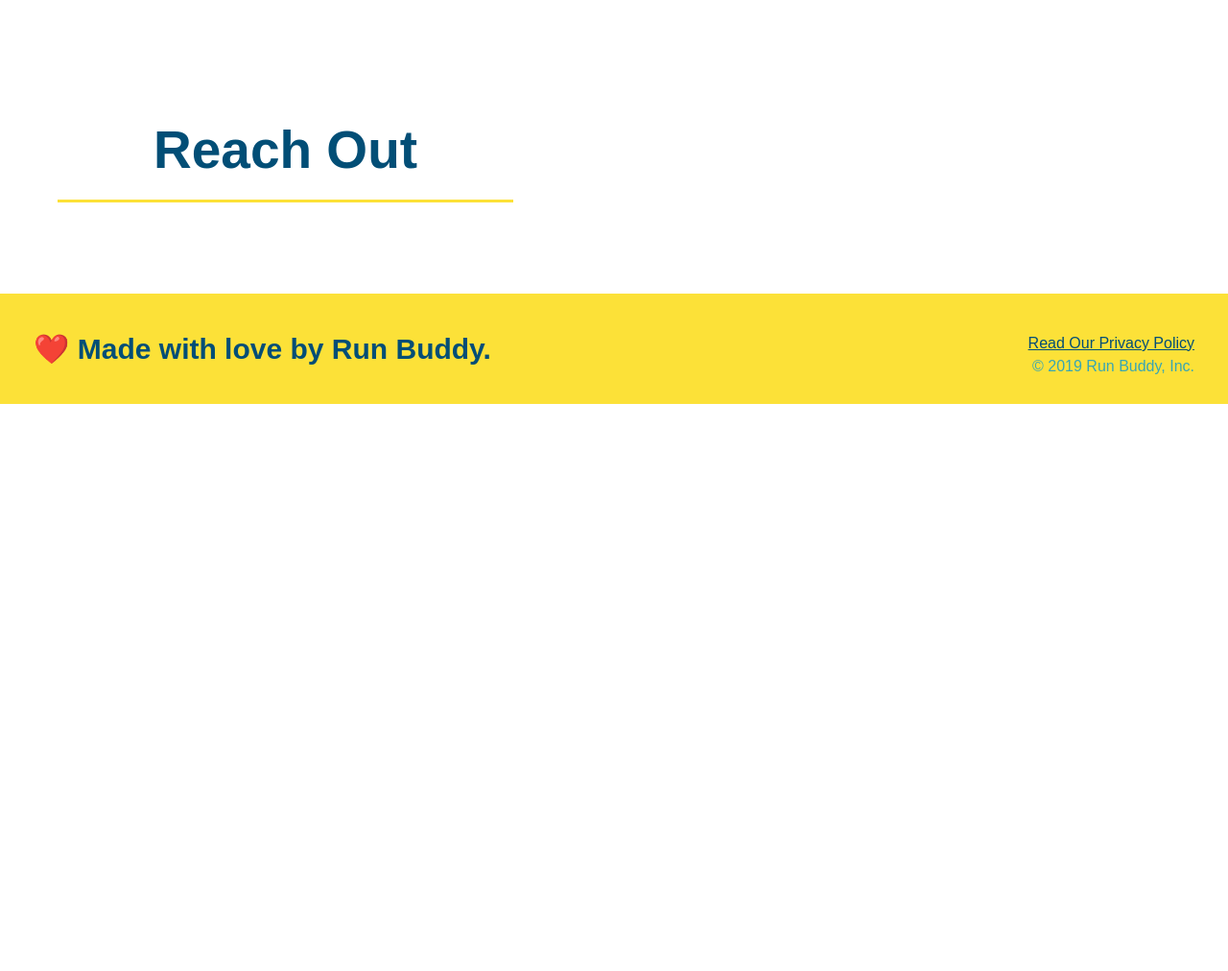
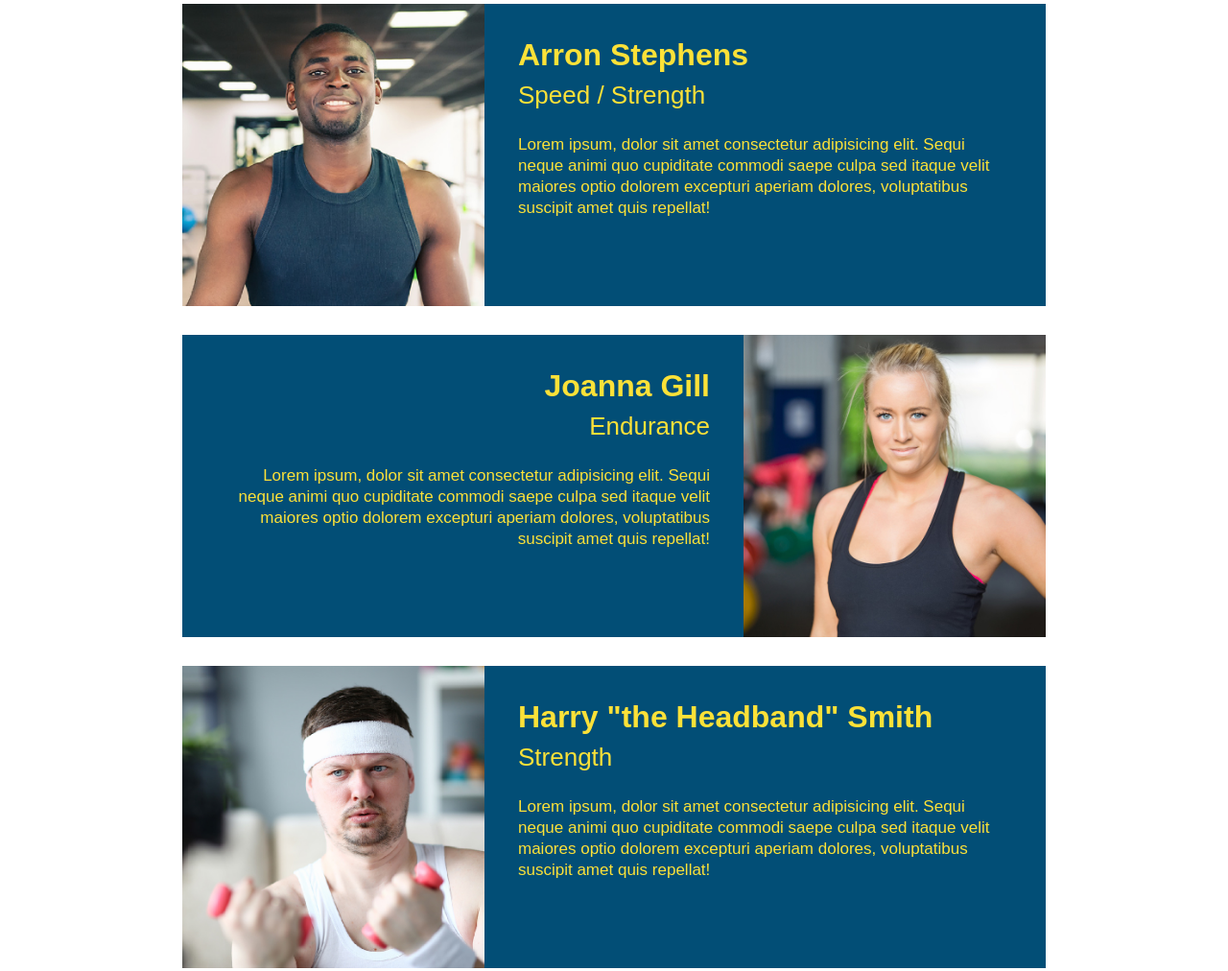
Before and after one commit to scuratolo26/run-buddy, a plain HTML site: page index.html in a window 1280 px wide. Shown: the part 2908-3920 px from the top of the page at 96% size. Before the commit the page ends 3329 px from the top, so only its background shows below. Drawn offline with Linux system fonts and the light colour scheme.

Commit message:
meet the trainers section

```diff
--- a/assets/css/style.css
+++ b/assets/css/style.css
@@ -197,3 +197,50 @@ section {
 .steps span {
     font-size: 38px;
 }
+
+.trainers {
+    text-align: center;
+}
+
+.trainer {
+    width: 900px;
+    margin: 0 auto 30px auto;
+    background: #024e76;
+    color: #fce138;
+    overflow: auto;
+}
+
+.trainer img {
+    width: 35%;
+    float: left;
+}
+
+.trainer-bio {
+    padding: 35px;
+    float: left;
+    width: 65%;
+}
+
+.text-left {
+    text-align: left;
+}
+
+.text-right {
+    text-align: right;
+}
+
+.trainer-bio h3 {
+    font-size: 32px;
+    margin-bottom: 8px;
+}
+
+.trainer-bio h4 {
+    font-weight: lighter;
+    font-size: 26px;
+    margin-bottom: 25px;
+}
+
+.trainer-bio p {
+    font-size: 17px;
+    line-height: 1.3;
+}
--- a/index.html
+++ b/index.html
@@ -106,13 +106,53 @@
 </section>
 
 <!-- "meet the trainers" section -->
-<section id="your-trainers">
+<section id="your-trainers" class="trainers">
     <h2 class="section-title primary-border">Meet The Trainers</h2>
+    <!-- first trainer bio -->
+    <article class="trainer">
+        <img src="./assets/images/trainer-1.jpg" alt="Arron Stephens in his workout clothes, ready to pump iron" />
+        <div class="trainer-bio text-left">
+            <h3>Arron Stephens</h3>
+            <h4>Speed / Strength</h4>
+            <p>
+                Lorem ipsum, dolor sit amet consectetur adipisicing elit. Sequi neque animi quo cupiditate commodi saepe
+                culpa sed
+                itaque velit maiores optio dolorem excepturi aperiam dolores, voluptatibus suscipit amet quis repellat!
+            </p>
+        </div>
+    </article>
+    <!-- second trainer bio -->
+    <article class="trainer">
+        <div class="trainer-bio text-right">
+            <h3>Joanna Gill</h3>
+            <h4>Endurance</h4>
+            <p>
+                Lorem ipsum, dolor sit amet consectetur adipisicing elit. Sequi neque animi quo cupiditate commodi saepe
+                culpa sed
+                itaque velit maiores optio dolorem excepturi aperiam dolores, voluptatibus suscipit amet quis repellat!
+            </p>
+        </div>
+        <img src="./assets/images/trainer-2.jpg" alt="Joanna Gill cooling off after a workout" />
+    </article>
+    <!-- third trainer bio -->
+    <article class="trainer">
+        <img src="./assets/images/trainer-3.jpg"
+            alt="Harry Smith wearing a headband and lifting comically small pink weights" />
+        <div class="trainer-bio text-left">
+            <h3>Harry "the Headband" Smith</h3>
+            <h4>Strength</h4>
+            <p>
+                Lorem ipsum, dolor sit amet consectetur adipisicing elit. Sequi neque animi quo cupiditate commodi saepe
+                culpa sed
+                itaque velit maiores optio dolorem excepturi aperiam dolores, voluptatibus suscipit amet quis repellat!
+            </p>
+        </div>
+    </article>
 </section>
 
 <!-- "reach out" section -->
 <section id="reach-out">
-    <h2 class="section-title primary-border">Reach Out</h2>
+    <h2>Reach Out</h2>
 </section>
 
 <!-- footer -->
```
Also changed, not shown: assets/images/trainer-1.jpg (added), assets/images/trainer-2.jpg (added), assets/images/trainer-3.jpg (added), 3 other files.
